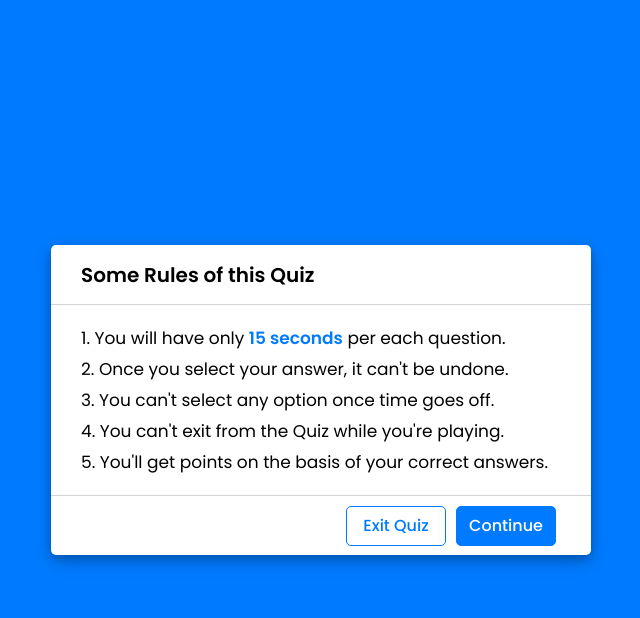
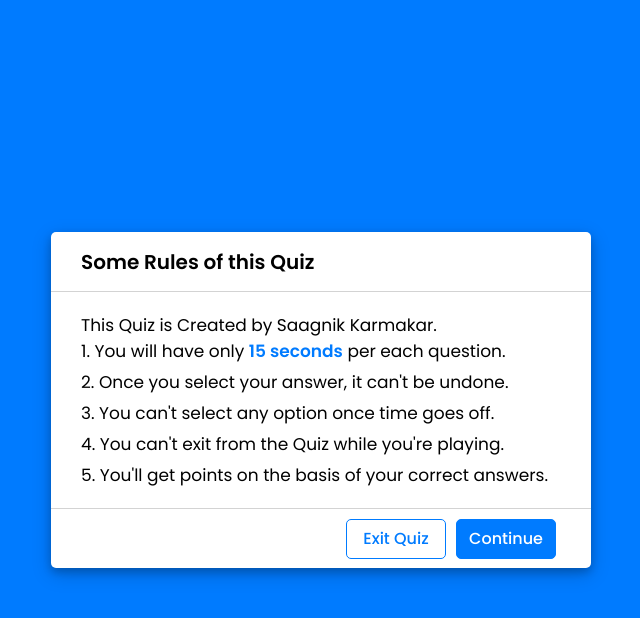
Before and after one commit to iamsaagnik/DSC-Task, a plain HTML site: page index.html in a window 1280 px wide. Both pictures are taken after a click on the button "Start Quiz". Shown: the whole page, without its empty margins (319-959 px from the left). Drawn offline with Linux system fonts and the light colour scheme.

Commit message:
Update index.html

```diff
--- a/index.html
+++ b/index.html
@@ -15,7 +15,7 @@
   <div class="info_box">
     <div class="info-title"><span>Some Rules of this Quiz</span></div>
     <div class="info-list">
-      <div class="info">1. You will have only <span>15 seconds</span> per each question.</div>
+      <div class="info">This Quiz is Created by Saagnik Karmakar. <br>1. You will have only <span>15 seconds</span> per each question.</div>
       <div class="info">2. Once you select your answer, it can't be undone.</div>
       <div class="info">3. You can't select any option once time goes off.</div>
       <div class="info">4. You can't exit from the Quiz while you're playing.</div>
```
